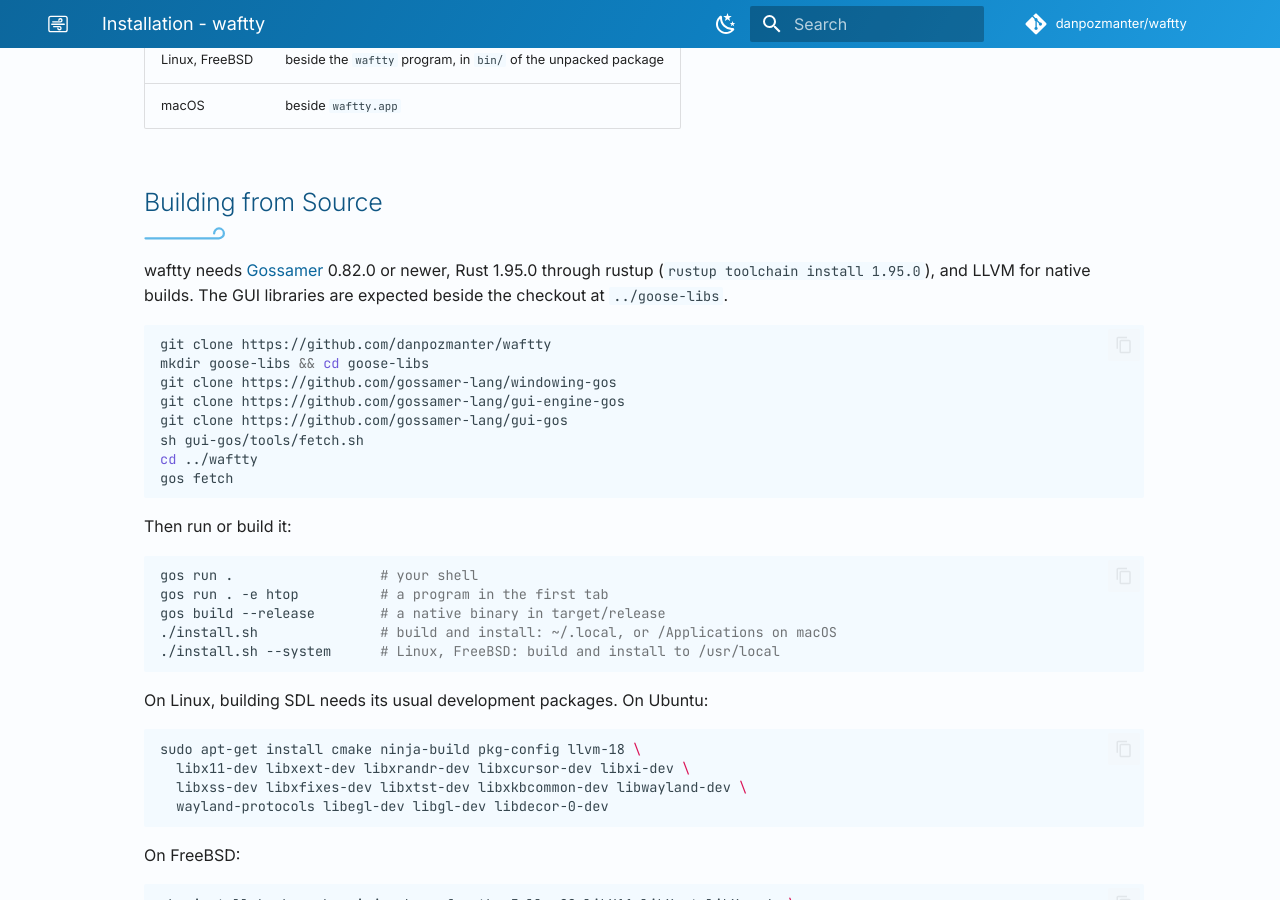
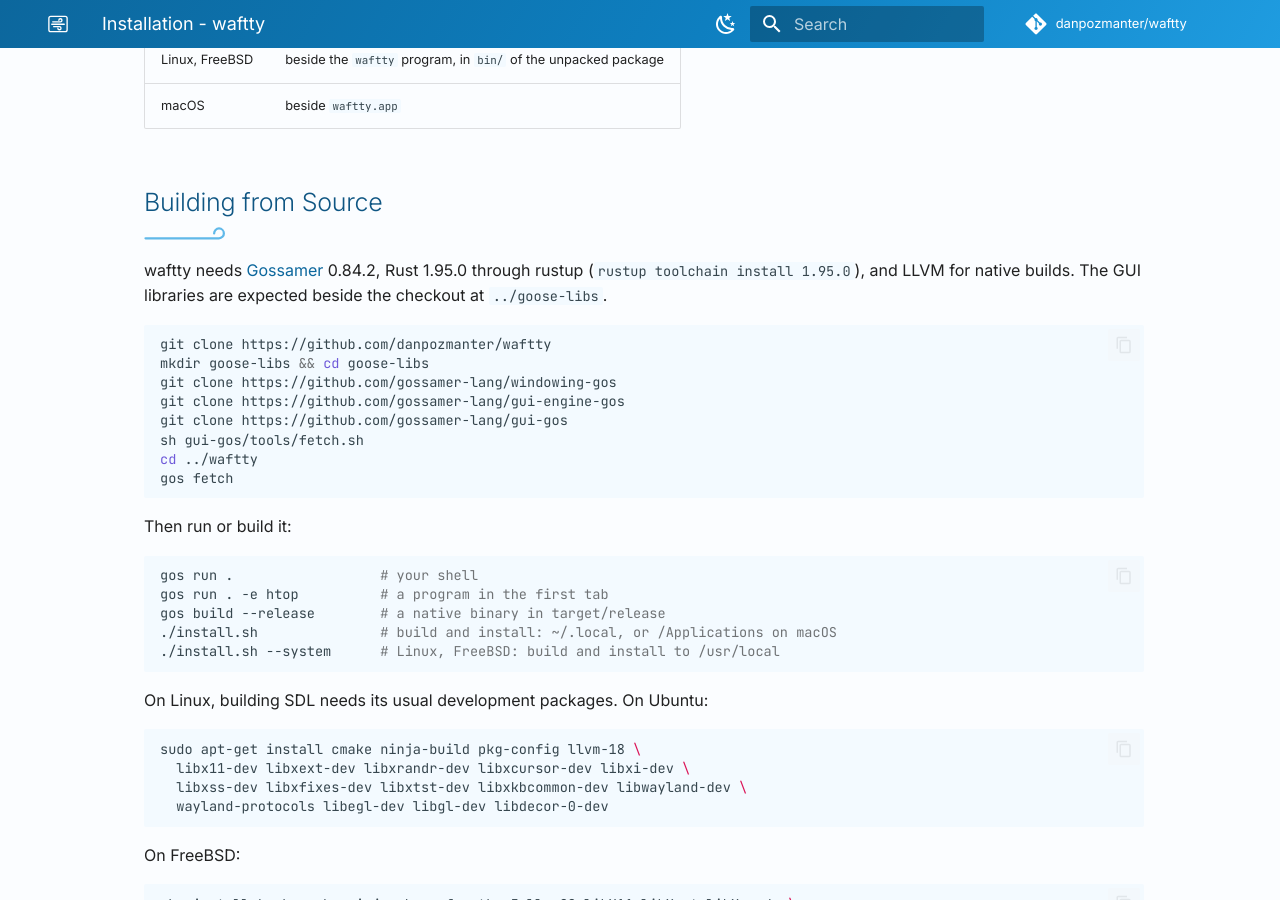
Before and after one commit to danpozmanter/waftty, an MkDocs documentation site: the page built from docs_src/installation.md, in a window 1280 px wide and 900 px high, scrolled down 1756 px. Built offline with MkDocs 1.6.1 and Material for MkDocs 9.7.7, drawn with Linux system fonts in a browser that asks for light colours; comment, search, counter and statistics services are not loaded.

Commit message:
0.9.3 - Self contained appImage + Gossamer upgrade

```diff
--- a/docs_src/installation.md
+++ b/docs_src/installation.md
@@ -122,8 +122,8 @@ packages, make the folder yourself:
 
 ## Building from Source
 
-waftty needs [Gossamer](https://github.com/gossamer-lang/gossamer) 0.82.0 or
-newer, Rust 1.95.0 through rustup (`rustup toolchain install 1.95.0`), and
+waftty needs [Gossamer](https://github.com/gossamer-lang/gossamer) 0.84.2,
+Rust 1.95.0 through rustup (`rustup toolchain install 1.95.0`), and
 LLVM for native builds. The GUI libraries are expected beside the checkout at
 `../goose-libs`.
 
--- a/project.toml
+++ b/project.toml
@@ -1,7 +1,7 @@
 [project]
 id = "dev.gossamer/waftty"
-version = "0.9.2"
-gossamer-version = "^v0.82.0"
+version = "0.9.3"
+gossamer-version = "v0.84.2"
 # A GUI application: Windows opens no console window beside it.
 windows-subsystem = "windows"
 authors = ["Dan Pozmanter"]
```
Also changed, not shown: CHANGELOG.md (+4 -0 lines), README.md (+1 -1 lines), 6 other files.
